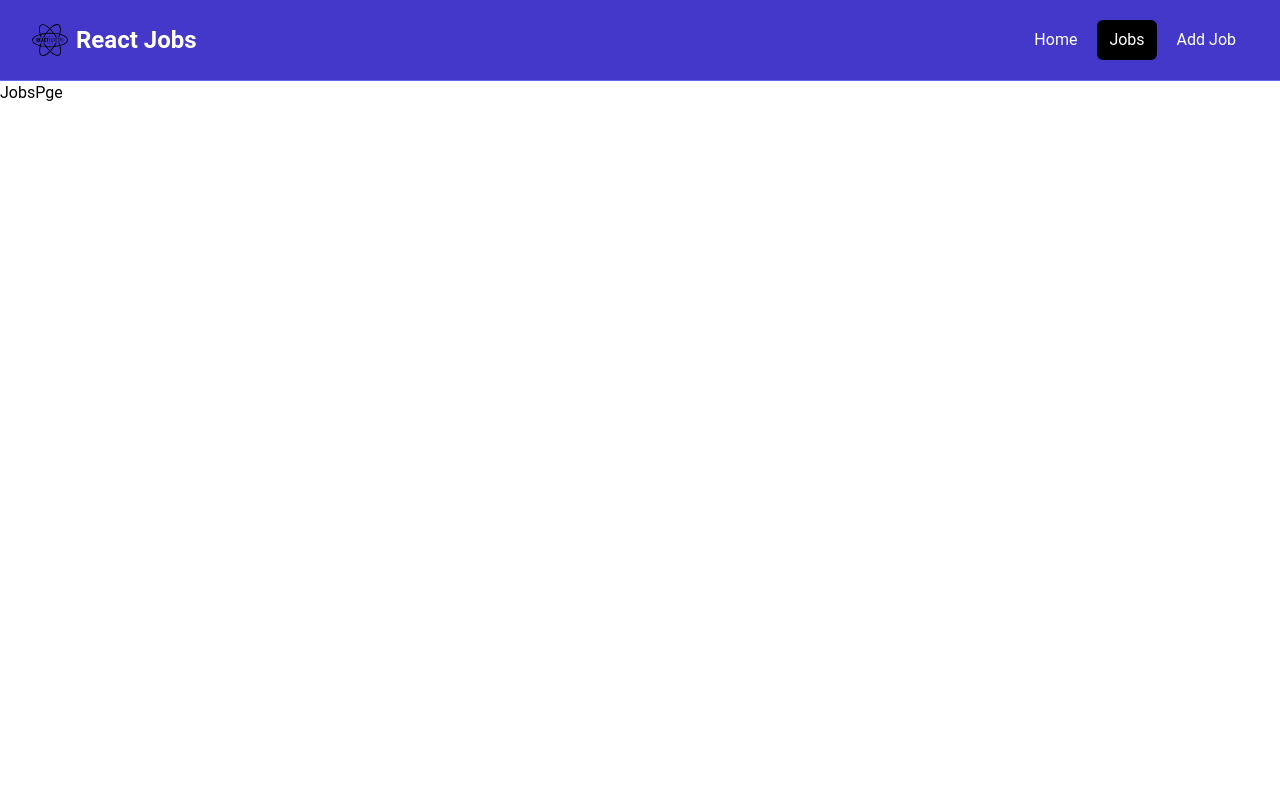
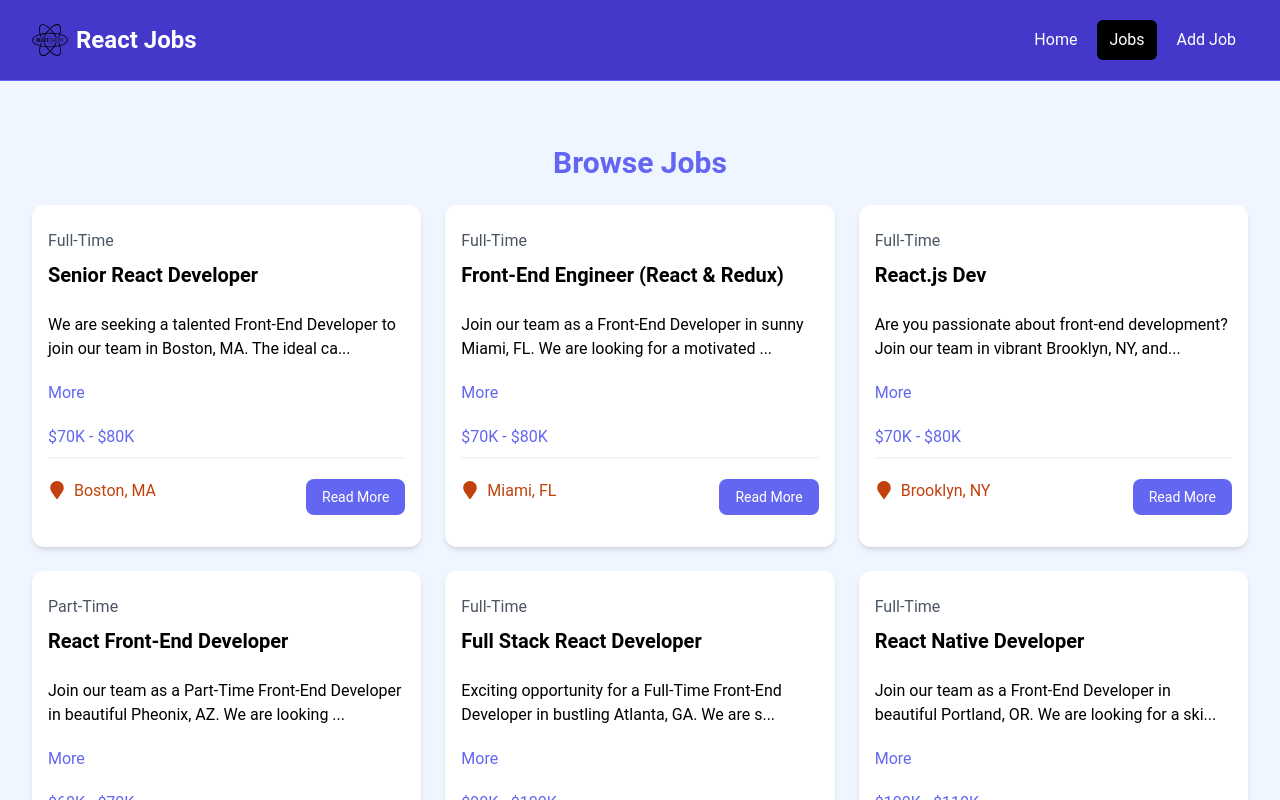
Before and after one commit to Petras-aleksandar988/react-find-jobs, a React (Vite) app: page /jobs in a window 1280 px wide. Shown: the top 800 px of the page. Built offline with nearby package versions, Linux system fonts and the light colour scheme; data requests are answered from the project's data file.

Commit message:
setup json-server

```diff
--- a/package.json
+++ b/package.json
@@ -7,9 +7,11 @@
     "dev": "vite",
     "build": "vite build",
     "lint": "eslint . --ext js,jsx --report-unused-disable-directives --max-warnings 0",
-    "preview": "vite preview"
+    "preview": "vite preview",
+    "server": "json-server --watch src/db.json --port 8001"
   },
   "dependencies": {
+    "json-server": "^1.0.0-beta.0",
     "react": "^18.2.0",
     "react-dom": "^18.2.0",
     "react-icons": "^5.2.1",
--- a/src/components/JobListings.jsx
+++ b/src/components/JobListings.jsx
@@ -1,17 +1,43 @@
-import jobs from '../db.json'
+import { useState, useEffect } from 'react'
 import JobListing from './JobListing'
-function jobListings() {
-  const recentJobs = jobs.slice(0,3)
+function jobListings({isHome = false}) {
+
+  const [jobs, setJobs] = useState([])
+  const [loading, setLoading] = useState(true)
+
+  useEffect(() => {
+   const fetchJobs = async () =>{
+    try {
+      const result = await fetch("http://localhost:8001/jobs/");
+      const data  = await result.json()
+      console.log(data);
+      setJobs(data)
+      setLoading(true)
+
+    } catch (error) {
+      console.log('Error catching data', error);
+    }finally{
+      setLoading(false)
+    }
+   }
+   fetchJobs()
+  }, [])
+
   return (
     <section className="bg-blue-50 px-4 py-10">
       <div className="container-xl lg:container m-auto">
         <h2 className="text-3xl font-bold text-indigo-500 mb-6 text-center">
-          Browse Jobs
+         {isHome ? 'Recent Jobs' : 'Browse Jobs'}
         </h2>
         <div className="grid grid-cols-1 md:grid-cols-3 gap-6">
-          {recentJobs.map((job)=>(
+          {loading ? (<h2 className='text-red-500 font-bold text-2xl'>Loading...</h2>) : (
+          <>
+          {jobs.map((job)=>(
           < JobListing  key={job.id}  job={job}/>
           ))}
+
+          </>
+          )}
         </div>
       </div>
     </section>
--- a/src/db.json
+++ b/src/db.json
@@ -1,4 +1,6 @@
- [
+ {
+
+   "jobs":   [
       {
         "id": "1",
         "title": "Senior React Developer",
@@ -84,3 +86,4 @@
         }
       }
     ]
+  }
--- a/src/pages/HomePage.jsx
+++ b/src/pages/HomePage.jsx
@@ -7,7 +7,7 @@ function HomePage() {
     <>
     < Hero />
     < HomeCards />
-    < JobListings />
+    < JobListings isHome ={true} />
     < ViewAllJobs />
     </>
 
--- a/src/pages/JobsPage.jsx
+++ b/src/pages/JobsPage.jsx
@@ -1,8 +1,10 @@
 import React from 'react'
-
+import  JobListings from '../components/JobListings'
 function JobsPge() {
   return (
-    <div>JobsPge</div>
+    <section className='bg-blue-50 px-4 py-6'>
+   < JobListings />
+    </section>
   )
 }
 
```
Also changed, not shown: 1 other file (tests, documents, lock files or other folders).
